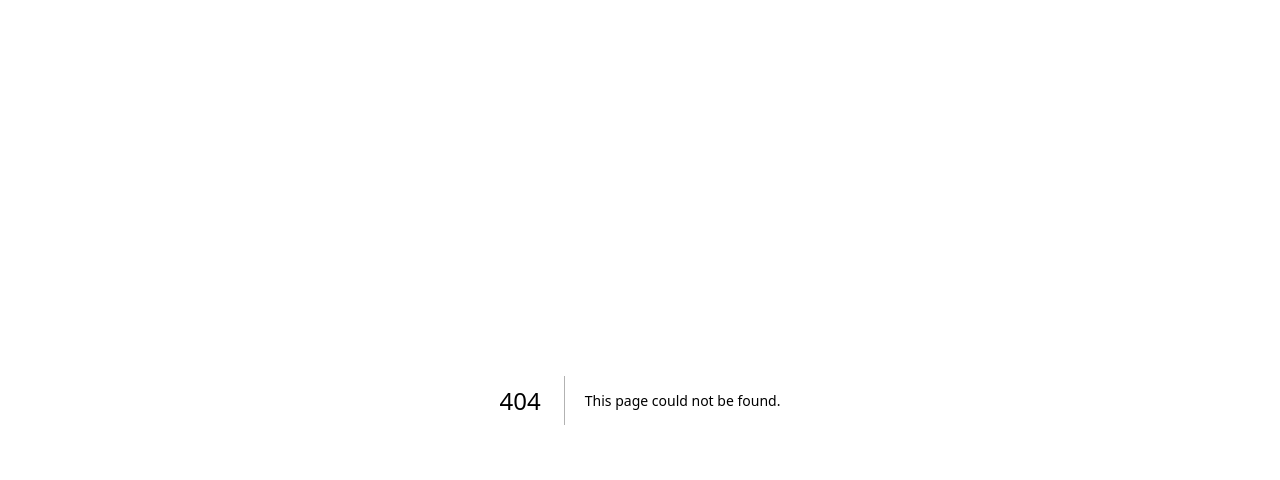
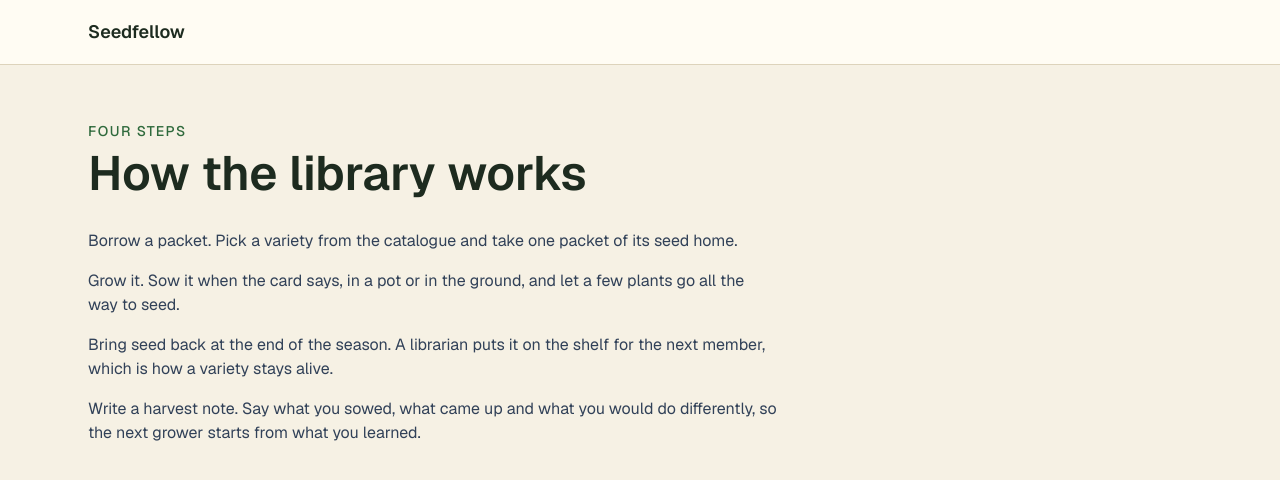
Before and after one commit to abeerance/wdd0325-frontend-frameworks, a Next.js app in the folder 02_seedfellow/web/: page /about in a window 1280 px wide. Before the commit this address had no page. Shown: the top 480 px of the page. Built offline with nearby package versions, Linux system fonts and the light colour scheme.

Commit message:
feat: night 12 block 3 before solution

```diff
--- /dev/null
+++ b/02_seedfellow/web/src/app/about/page.tsx
@@ -0,0 +1,35 @@
+import { Text } from "@/components/ui/text";
+
+export default function AboutPage() {
+	return (
+		<div className="flex flex-col gap-8">
+			<header className="flex flex-col gap-2">
+				<p className="font-medium text-moss text-sm uppercase tracking-widest">
+					Four steps
+				</p>
+				<h1 className="font-semibold text-4xl text-ink sm:text-5xl">
+					How the library works
+				</h1>
+			</header>
+
+			<div className="flex max-w-prose flex-col gap-4">
+				<Text>
+					Borrow a packet. Pick a variety from the catalogue and take one packet
+					of its seed home.
+				</Text>
+				<Text>
+					Grow it. Sow it when the card says, in a pot or in the ground, and let
+					a few plants go all the way to seed.
+				</Text>
+				<Text>
+					Bring seed back at the end of the season. A librarian puts it on the
+					shelf for the next member, which is how a variety stays alive.
+				</Text>
+				<Text>
+					Write a harvest note. Say what you sowed, what came up and what you
+					would do differently, so the next grower starts from what you learned.
+				</Text>
+			</div>
+		</div>
+	);
+}
--- a/02_seedfellow/web/src/app/layout.tsx
+++ b/02_seedfellow/web/src/app/layout.tsx
@@ -23,7 +23,16 @@ export default function RootLayout({ children }: LayoutProps<"/">) {
 			lang="en"
 			className={`${geistSans.variable} ${geistMono.variable} h-full antialiased`}
 		>
-			<body className="min-h-full flex flex-col">{children}</body>
+			<body className="min-h-full flex flex-col">
+				<header className="border-line border-b bg-card">
+					<div className="mx-auto flex min-h-16 w-full max-w-6xl items-center px-4 sm:px-6">
+						<p className="font-semibold text-ink text-lg">Seedfellow</p>
+					</div>
+				</header>
+				<main className="mx-auto w-full max-w-6xl flex-1 px-4 py-10 sm:px-6 lg:py-14">
+					{children}
+				</main>
+			</body>
 		</html>
 	);
 }
--- /dev/null
+++ b/02_seedfellow/web/src/app/not-found.tsx
@@ -0,0 +1,7 @@
+export default function NotFoundPage() {
+	return (
+		<h1 className="text-9xl">
+			The page you've been searcing for does not exist
+		</h1>
+	);
+}
--- a/02_seedfellow/web/src/app/page.tsx
+++ b/02_seedfellow/web/src/app/page.tsx
@@ -3,9 +3,9 @@ import { Hero } from "@/components/hero";
 
 export default function Home() {
 	return (
-		<main className="mx-auto flex w-full max-w-6xl flex-col gap-8 px-4 py-10 sm:px-6 lg:py-14">
+		<div className="flex flex-col gap-8">
 			<Hero />
 			<Catalogue />
-		</main>
+		</div>
 	);
 }
--- /dev/null
+++ b/02_seedfellow/web/src/app/varieties/1/page.tsx
@@ -0,0 +1,5 @@
+export default function BernerRosePage() {
+	return (
+		<h1 className="font-semibold text-4xl text-ink sm:text-5xl">Berner Rose</h1>
+	);
+}
--- /dev/null
+++ b/02_seedfellow/web/src/app/varieties/layout.tsx
@@ -0,0 +1,12 @@
+export default function VarietiesLayout({
+	children,
+}: LayoutProps<"/varieties">) {
+	return (
+		<div className="flex flex-col gap-6">
+			<p className="font-medium text-moss text-sm uppercase tracking-widest">
+				From the library
+			</p>
+			{children}
+		</div>
+	);
+}
--- /dev/null
+++ b/02_seedfellow/web/src/app/varieties/page.tsx
@@ -0,0 +1,3 @@
+export default function VarietiesPage() {
+	return <h1>this is the variety page</h1>;
+}
```
